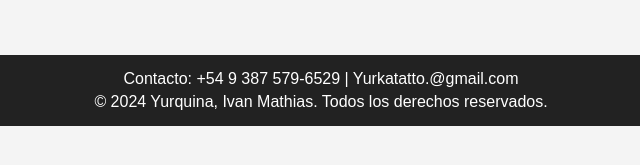
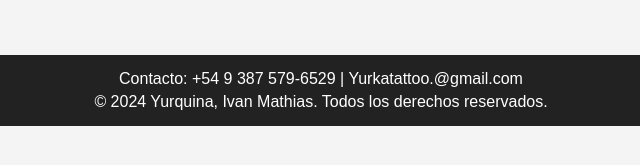
Before and after one commit to E-l-t-o-n-y/Mi-Nuevo-Proyecto, a plain HTML site: page index.html in a window 1280 px wide. Shown: the part 565-730 px from the top of the page, 319-959 px from the left. Drawn offline with Linux system fonts and the light colour scheme.

Commit message:
correccion de texto en index

```diff
--- a/index.html
+++ b/index.html
@@ -25,7 +25,7 @@
   </main>
 
   <footer>
-    <p>Contacto: +54 9 387 579-6529 | Yurkatatto.@gmail.com</p>
+    <p>Contacto: +54 9 387 579-6529 | Yurkatattoo.@gmail.com</p>
     <p>© 2024 Yurquina, Ivan Mathias. Todos los derechos reservados.</p>
   </footer>
 
```
